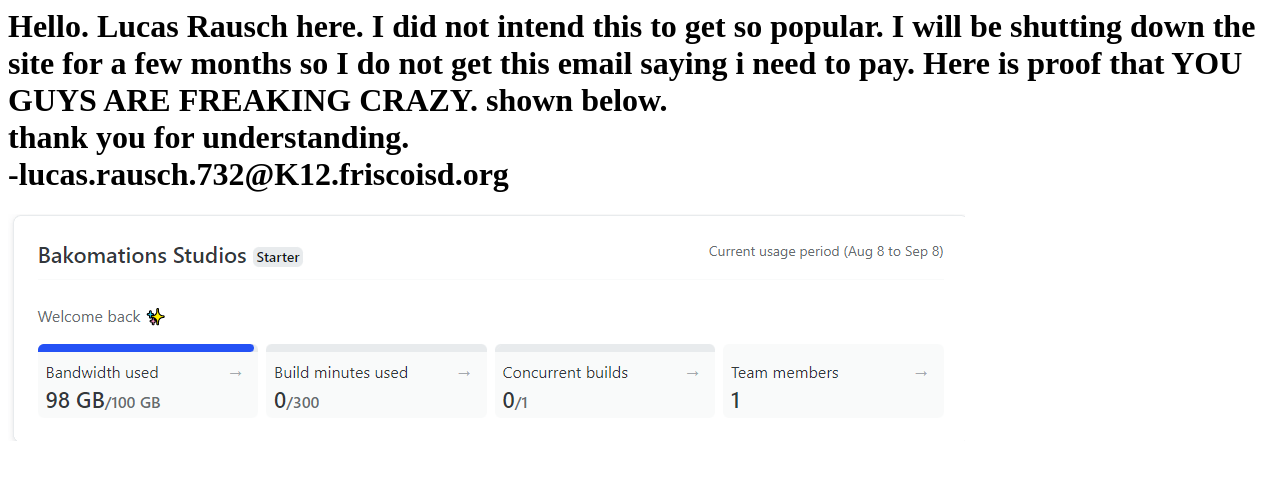
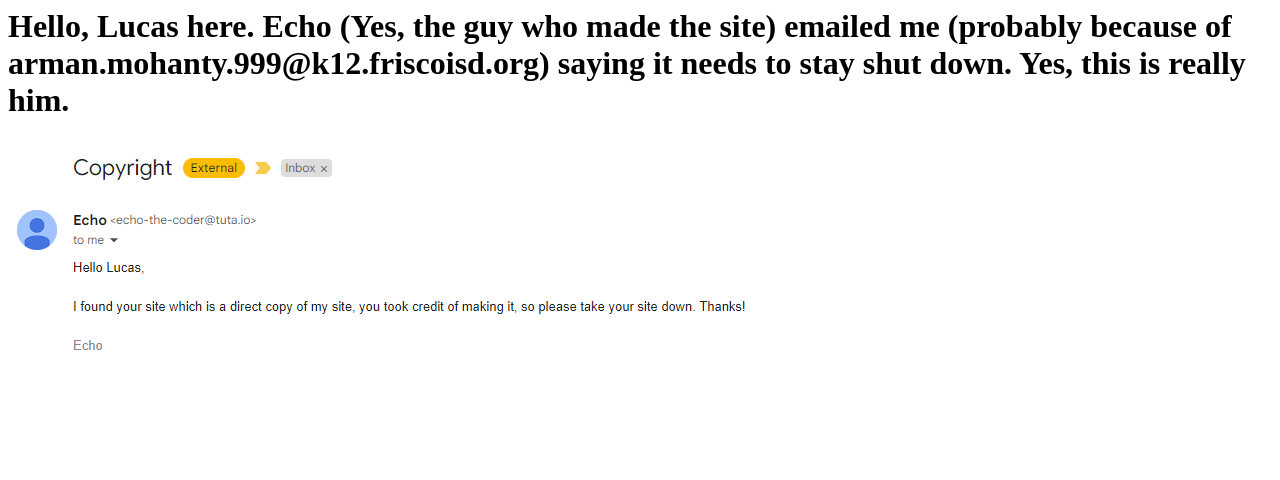
Before and after one commit to TeamKweller/shut-down-3kh00, a plain HTML site: page index.html in a window 1280 px wide. Drawn offline with Linux system fonts and the light colour scheme.

Commit message:
Update index.html

```diff
--- a/index.html
+++ b/index.html
@@ -1,2 +1,2 @@
-<h1>Hello. Lucas Rausch here. I did not intend this to get so popular. I will be shutting down the site for a few months so I do not get this email saying i need to pay. Here is proof that YOU GUYS ARE FREAKING CRAZY. shown below. <br> thank you for understanding. <br> -lucas.rausch.732@K12.friscoisd.org</h1>
-<img src="aaaa.PNG">
+<h1> Hello, Lucas here. Echo (Yes, the guy who made the site) emailed me (probably because of arman.mohanty.999@k12.friscoisd.org) saying it needs to stay shut down. Yes, this is really him. </h1>
+<img src="little-peice-of-crap-arman.PNG">
```
